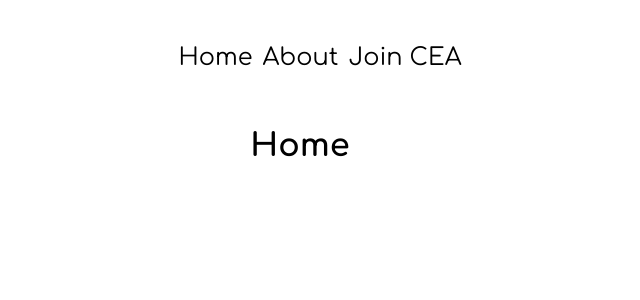
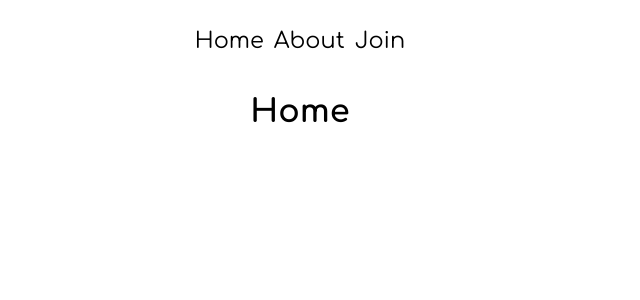
Before and after one commit to eric-santosCEA/main-page, a React (Create React App) app: page / in a window 1280 px wide. Shown: the top 300 px of the page, without its empty margins (340-980 px from the left). Built offline with nearby package versions, Linux system fonts and the light colour scheme.

Commit message:
fixed list items being off center

```diff
--- a/src/components/Navbar.js
+++ b/src/components/Navbar.js
@@ -6,11 +6,9 @@ import {Link} from 'react-router-dom'
 const Navbar = () => {
     return (
         <div className='navbar'>
-            <ul>
-                <li><Link className='link' to="/">Home</Link ></li>
-                <li><Link className='link' to="/about">About</Link></li>
-                <li><Link className='link' to="/join">Join CEA</Link></li>
-            </ul>
+            <Link className='link' to="/">Home</Link >
+            <Link className='link' to="/about">About</Link>
+            <Link className='link' to="/join">Join</Link>
         </div>
     )
 }
--- a/src/main.css
+++ b/src/main.css
@@ -26,7 +26,7 @@ li {
           align-items: center;
 }
 
-.navbar ul {
+.navbar {
   display: -webkit-box;
   display: -ms-flexbox;
   display: flex;
@@ -36,13 +36,11 @@ li {
           flex-flow: row wrap;
 }
 
-.navbar ul li {
+.navbar .link {
+  font-family: Comfortaa, sans-serif;
   list-style: none;
   margin: 20px 5px;
-}
-
-.navbar ul li .link {
-  font-size: 1.5rem;
+  font-size: 1.4rem;
   text-decoration: none;
   color: black;
 }
--- a/src/main.scss
+++ b/src/main.scss
@@ -20,17 +20,14 @@ li {
 }
 
 .navbar {
-  ul {
   display: flex;
   flex-flow: row wrap;
-    li {
+  .link {
+    font-family: Comfortaa, sans-serif;
     list-style: none;
     margin: 20px 5px;
-      .link {
-        font-size: 1.5rem;
+    font-size: 1.4rem;
     text-decoration: none;
     color: black;
   }
 }
-  }
-}
```
Also changed, not shown: 1 other file (tests, documents, lock files or other folders). Lines whose indentation alone changed are shown as unchanged.
